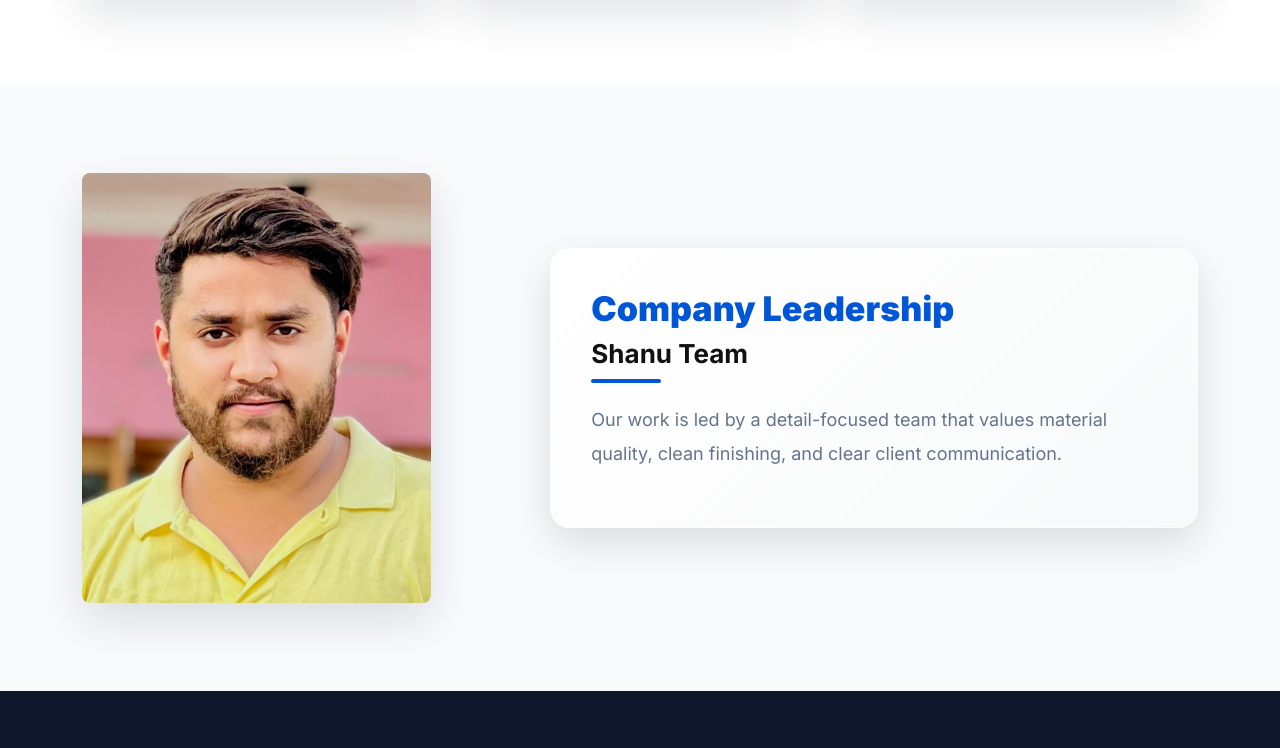
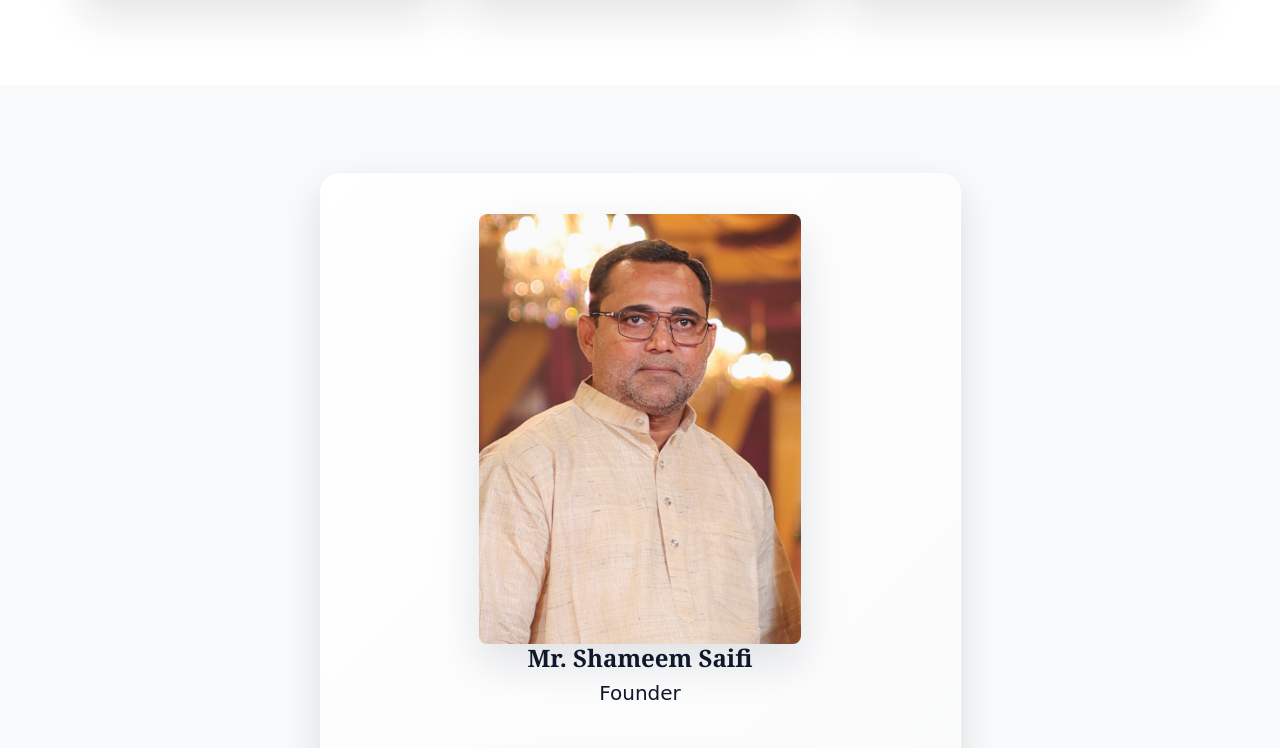
Before and after one commit to er-shadab/Shanu, a plain HTML site: page about.html in a window 1280 px wide. Shown: the part 1308-2056 px from the top of the page. Drawn offline with nearby package versions, Linux system fonts and the light colour scheme.

Commit message:
Update about.html

```diff
--- a/about.html
+++ b/about.html
@@ -112,7 +112,63 @@
         </div>
       </div>
     </section>
-    <section class="section-padding">
+    <section class="section-padding owner-section">
+      <div class="container">
+        <div class="row justify-content-center">
+
+          <div class="col-lg-7 col-md-9">
+
+            <div class="glass-card owner-card text-center">
+
+              <div class="owner-photo-wrapper">
+                <img class="owner-image" src="assets/owner-photo/Founder.JPG" data-owner-image alt="ABC Saifi - Founder"
+                  data-i18n-alt="ownerAlt" loading="lazy">
+              </div>
+              <!-- Owner Name -->
+              <h4 style="font-family: Georgia, 'Times New Roman', Times, serif; font-weight: bold;">
+                Mr. Shameem Saifi
+              </h4>
+
+              <!-- Designation -->
+              <h5 style="font-family: cursive">
+                Founder
+              </h5>
+              <br><br>
+              <!-- Line -->
+              <div class="owner-line"></div>
+              <!-- Owner Photo -->
+              <div class="owner-photo-wrapper">
+                <img class="owner-image" src="assets/owner-photo/owner.jpg" data-owner-image alt="Shanu Saifi - CEO"
+                  data-i18n-alt="ownerAlt" loading="lazy">
+              </div>
+              <!-- Owner Name -->
+              <h4 style="font-family: Georgia, 'Times New Roman', Times, serif; font-weight: bold;">
+                Mr. Shanu Saifi
+              </h4>
+
+              <!-- Designation -->
+              <h6 style="font-family: cursive">
+                CEO
+              </h6>
+              <br>
+              <!-- Line -->
+              <div class="owner-line"></div>
+
+              <!-- Description -->
+              <p data-i18n="ownerText">
+                Our work is led by a detail-focused team that values material
+                quality, clean finishing, and clear client communication.
+              </p>
+
+            </div>
+
+          </div>
+
+        </div>
+      </div>
+    </section>
+
+    <!-- <section class="section-padding">
       <div class="container">
         <div class="row align-items-center g-2">
           <div class="col-lg-5"><img class="owner-image" src="assets/owner-photo/owner.jpg" data-owner-image
@@ -127,7 +183,7 @@
           </div>
         </div>
       </div>
-    </section>
+    </section> -->
   </main>
   <footer class="site-footer">
     <div class="container">
```
